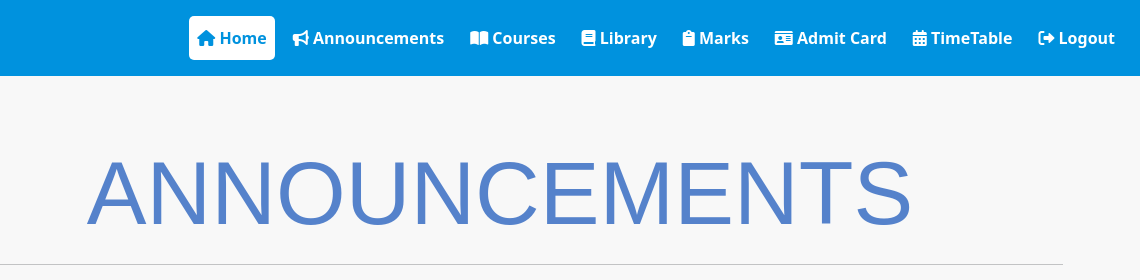
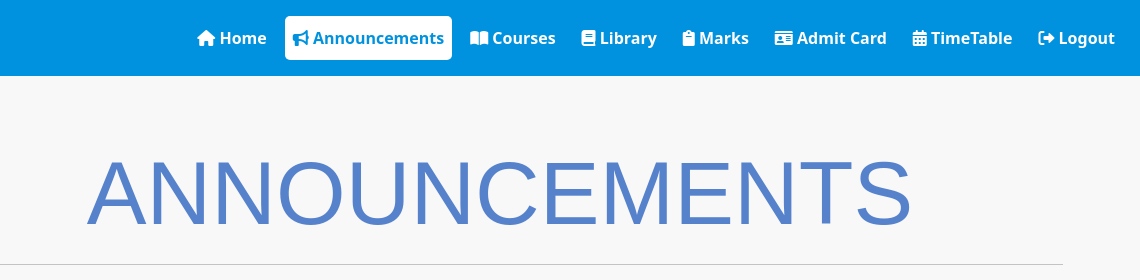
Before and after one commit to GitZohair/GitZohair.github.io, a plain HTML site: page announcements.html in a window 1280 px wide. Shown: the top 280 px of the page, 140-1280 px from the left. Drawn offline with nearby package versions, Linux system fonts and the light colour scheme.

Commit message:
Add files via upload

```diff
--- a/announcements.html
+++ b/announcements.html
@@ -33,11 +33,11 @@
                 <div class="collapse navbar-collapse" id="navbarNav">
                     <ul class="navbar-nav ms-auto">
                         <li class="nav-item">
-                            <a class="nav-link active" aria-current="page" onclick = "window.location.href = 'home.html';"><i class="fas fa-home"></i> Home</a>
+                            <a class="nav-link" aria-current="page" onclick = "window.location.href = 'home.html';"><i class="fas fa-home"></i> Home</a>
                         </li>
 
                         <li class="nav-item">
-                            <a class="nav-link" onclick = "window.location.href = 'announcements.html';"><i class="fas fa-bullhorn"></i> Announcements</a>
+                            <a class="nav-link active" onclick = "window.location.href = 'announcements.html';"><i class="fas fa-bullhorn"></i> Announcements</a>
                         </li>
 
                         <li class="nav-item">
@@ -271,13 +271,6 @@
     <!-- footer ends here -->
 
 
-    <!-- screen overlay starts here -->
-
-    <div class="screen-overlay" id="overlay">
-        <div class="overlay-text">Getting you on FAST-lane</div>
-    </div>
-    <!-- screen overlay ends here -->
-
 
 
 <script>
```
